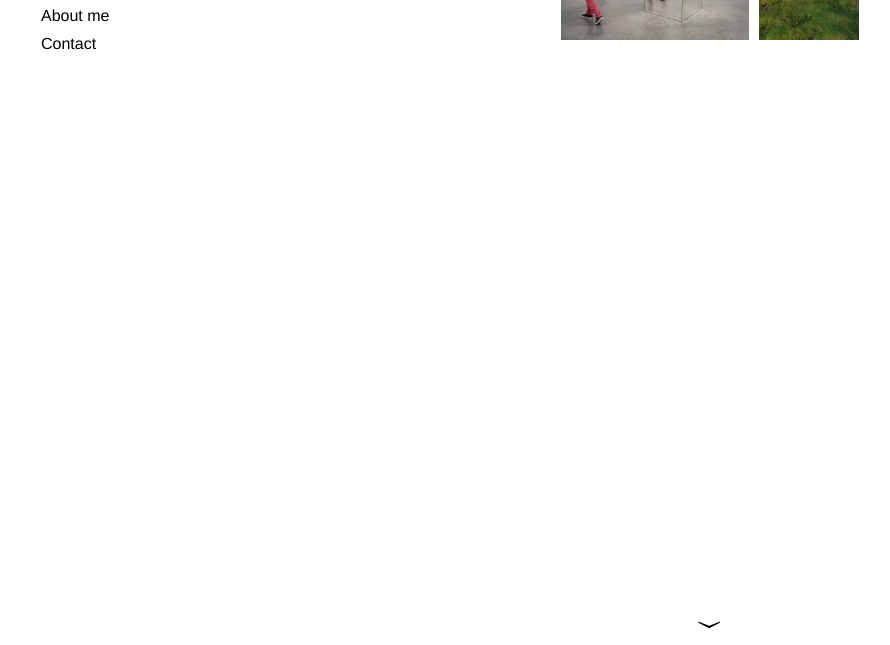
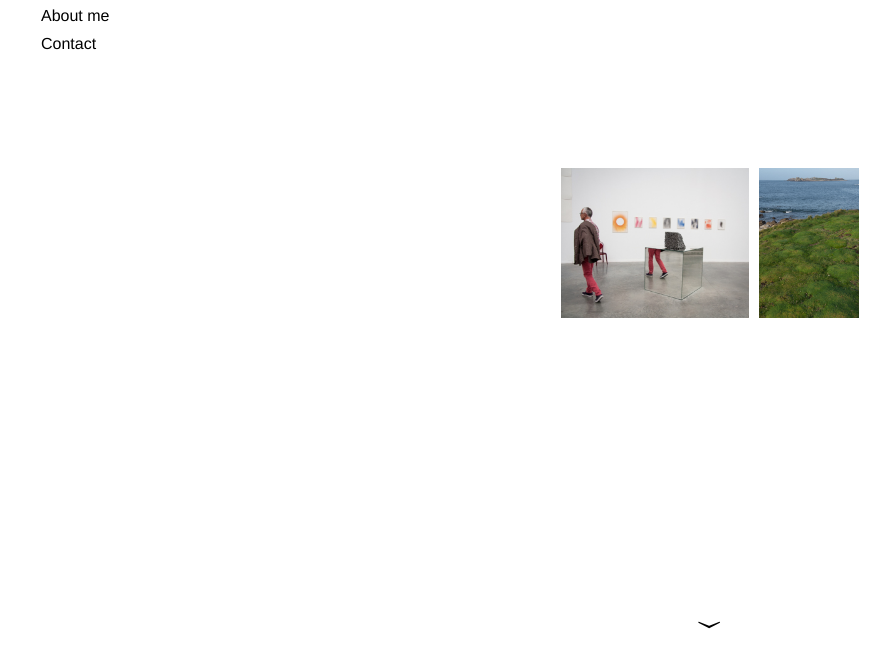
Before and after one commit to dodi-kms/dodi-kms.github.io, a plain HTML site: page index.html in a window 1280 px wide. Shown: the part 155-800 px from the top of the page, without its empty margins (9-899 px from the left). Drawn offline with Linux system fonts and the light colour scheme.

Commit message:
Center Mosaic

```diff
--- a/css/dodi.css
+++ b/css/dodi.css
@@ -111,7 +111,9 @@ section:not(.selected), article:not(.selected) {
 }
 
 .mosaic {
+  flex: 1;
   display: flex;
+  align-items: center;
   flex-direction: row;
   flex-wrap: wrap;
 }
```
